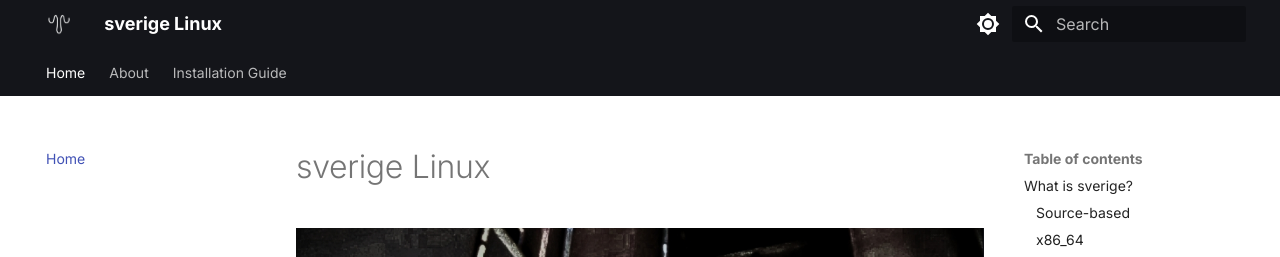
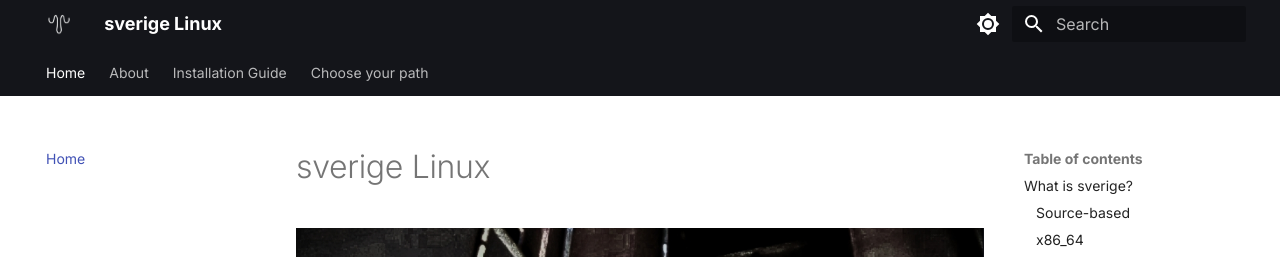
Before and after one commit to ollipix/sverige, an MkDocs documentation site: the page built from docs/index.md, in a window 1280 px wide and 900 px high. Shown: the top 257 px of the window. Built offline with MkDocs 1.6.1 and Material for MkDocs 9.7.7, drawn with Linux system fonts in a browser that asks for light colours.

Commit message:
Add 'Choose your path' to navigation

```diff
--- a/mkdocs.yml
+++ b/mkdocs.yml
@@ -71,3 +71,4 @@ nav:
   - Home: index.md
   - About: about.md
   - Installation Guide: guide.md
+  - Choose your path: choice.md
```
